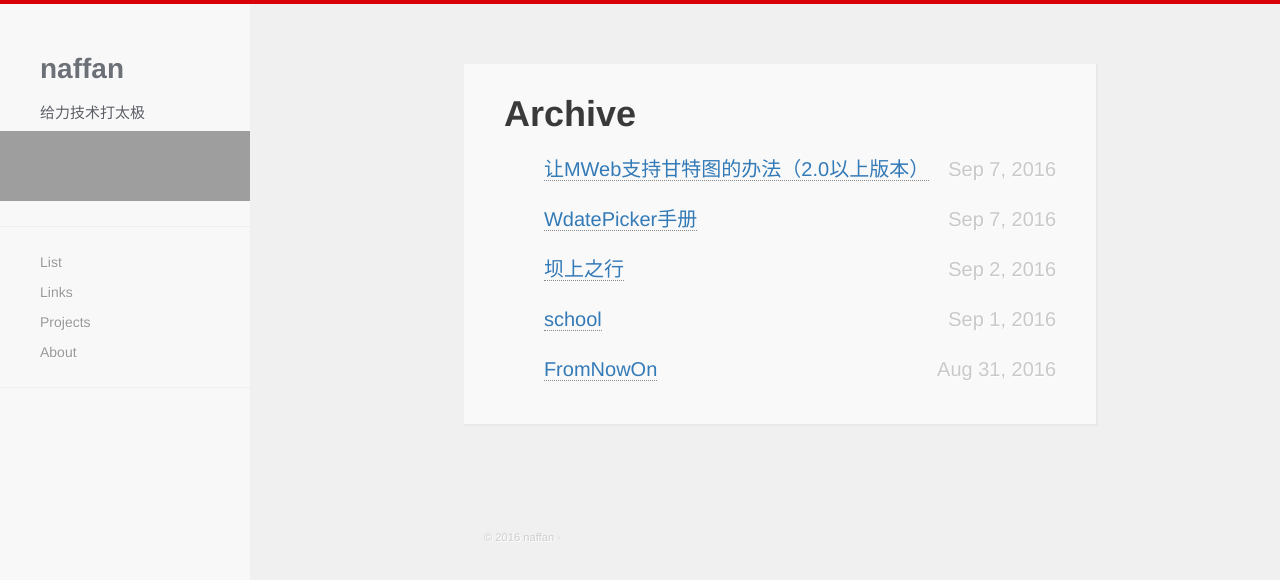
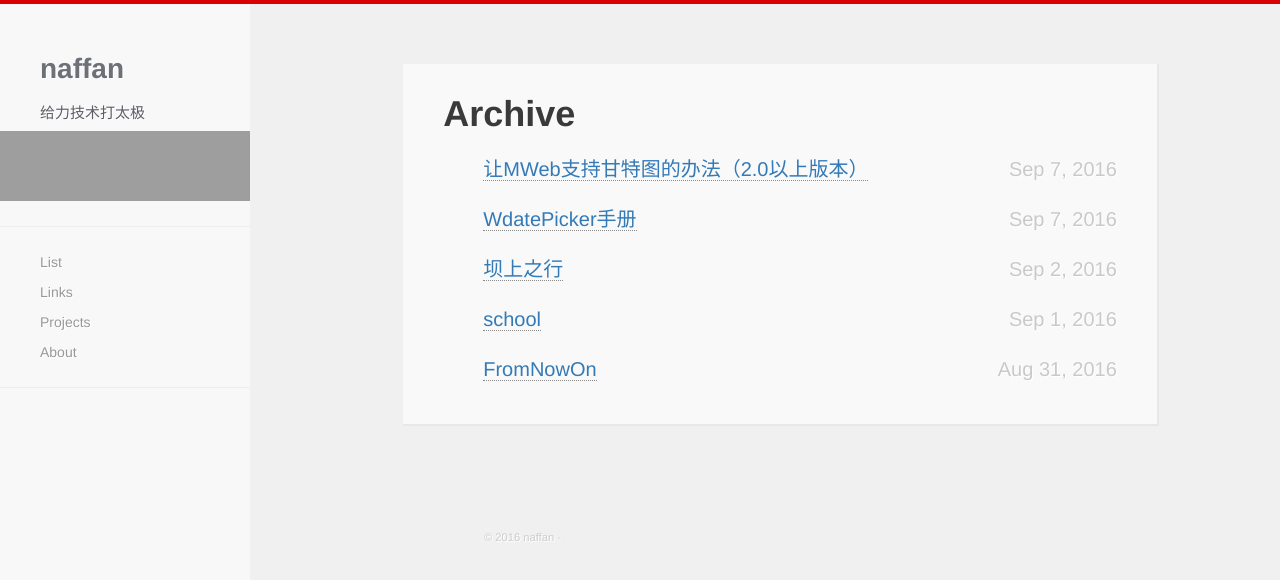
Before and after one commit to naffan2014/naffan2014.github.io, a Jekyll site: the page built from list.html, in a window 1280 px wide. Shown: the top 580 px of the page. Built offline with Jekyll 4.4.1, drawn with Linux system fonts in a browser that asks for light colours; nearby versions of some CDN libraries; comment, search, counter and statistics services are not loaded; grey boxes are pictures that could not be loaded.

Commit message:
修改list的归档时间背景宽度

```diff
--- a/list.html
+++ b/list.html
@@ -1,7 +1,7 @@
 ---
 title: All Posts
 ---
-<div class="container">
+<div class="container" style="width:95%;">
   <div id="article">
   <h1>Archive</h1>
   <ul class="posts">
```
